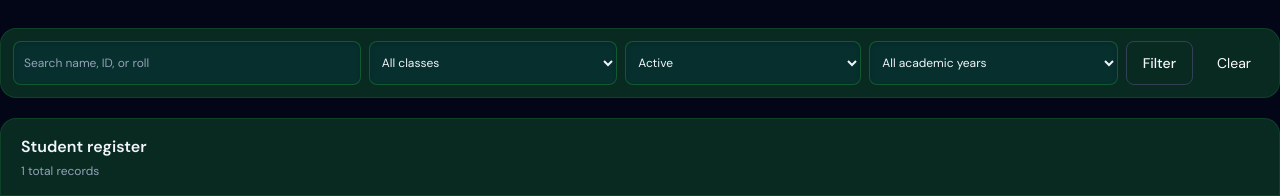
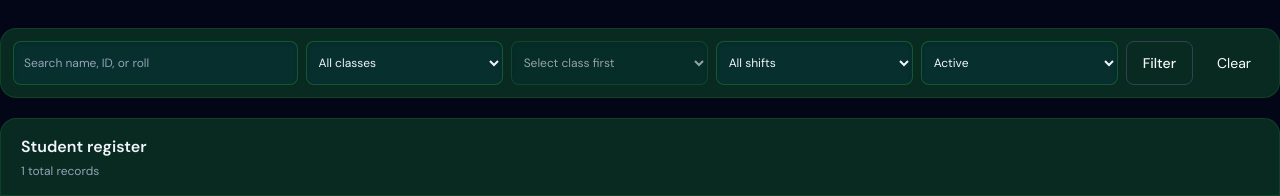
Before and after one commit to webspaceit/sms.rosegardenhs.edu.bd, a PHP site: template resources/views/students/index.php in a window 1280 px wide. Shown: the part 92-288 px from the top of the page. Run offline with PHP 8.4, Linux system fonts and the light colour scheme; the template is opened without the code that fills it: most values are stand-ins (such as "Sample title", 1, 10 or a date in 2020); data that the repository does not hold is empty; some libraries are stand-ins or nearby versions.

Commit message:
Update project

```diff
--- a/resources/views/students/index.php
+++ b/resources/views/students/index.php
@@ -6,6 +6,8 @@ use App\Core\View;
 $paginationUrl = static fn (int $targetPage): string => Url::to('/students') . '?' . http_build_query([
     'q' => $search,
     'class_id' => $selectedClass,
+    'section_id' => $selectedSection,
+    'shift' => $selectedShift,
     'group' => $selectedAcademicGroup,
     'status' => $selectedStatus,
     'year_id' => $selectedYear,
@@ -28,13 +30,13 @@ $columnCount = 12 + ($canDeleteStudents ? 1 : 0) + ($showAcademicGroupFilter ? 1
             <p class="mt-1 text-sm text-white">Admissions, class placement, and student status</p>
         </div>
         <div class="flex flex-wrap gap-2">
-            <a href="<?= Url::to('/students/export?' . http_build_query(['q' => $search, 'class_id' => $selectedClass, 'group' => $selectedAcademicGroup, 'status' => $selectedStatus, 'year_id' => $selectedYear])) ?>" class="form-action-button">Export CSV</a>
+            <a href="<?= Url::to('/students/export?' . http_build_query(['q' => $search, 'class_id' => $selectedClass, 'section_id' => $selectedSection, 'shift' => $selectedShift, 'group' => $selectedAcademicGroup, 'status' => $selectedStatus, 'year_id' => $selectedYear])) ?>" class="form-action-button">Export CSV</a>
             <a href="<?= Url::to('/students/new') ?>" class="rounded-lg border border-green-100/20 px-4 py-2.5 text-sm text-green-100 hover:border-green-300">Full admission</a>
             <a href="<?= Url::to('/students/quick-admit') ?>" class="form-action-button">Quick admit</a>
         </div>
     </header>
 
-    <form id="student-filters" method="get" action="<?= Url::to('/students') ?>" class="mt-7 grid min-w-0 gap-2 rounded-2xl border border-green-900/60 bg-[#0b3425]/80 p-3 sm:grid-cols-2 <?= $showAcademicGroupFilter ? 'xl:grid-cols-[minmax(140px,1.4fr)_minmax(105px,.95fr)_minmax(105px,.95fr)_minmax(105px,.95fr)_minmax(115px,1fr)_auto_auto]' : 'xl:grid-cols-[minmax(140px,1.4fr)_minmax(110px,1fr)_minmax(105px,.95fr)_minmax(115px,1fr)_auto_auto]' ?>">
+    <form id="student-filters" method="get" action="<?= Url::to('/students') ?>" class="mt-7 grid min-w-0 gap-2 rounded-2xl border border-green-900/60 bg-[#0b3425]/80 p-3 sm:grid-cols-2 <?= $showAcademicGroupFilter ? 'xl:grid-cols-[minmax(130px,1.3fr)_minmax(95px,.85fr)_minmax(95px,.85fr)_minmax(95px,.85fr)_minmax(95px,.85fr)_minmax(95px,.85fr)_auto_auto]' : 'xl:grid-cols-[minmax(130px,1.3fr)_minmax(100px,.9fr)_minmax(100px,.9fr)_minmax(100px,.9fr)_minmax(100px,.9fr)_auto_auto]' ?>">
         <label class="sr-only" for="student-search">Search students</label>
         <input id="student-search" name="q" value="<?= View::escape($search) ?>" placeholder="Search name, ID, or roll" class="h-11 min-w-0 rounded-lg border border-green-800/80 bg-[#062f2d] px-2.5 py-2 text-xs text-slate-100 shadow-inner shadow-black/10 transition placeholder:text-slate-500 outline-none focus:border-emerald-400 focus:ring-2 focus:ring-emerald-400/15">
         <label class="sr-only" for="student-class">Class</label>
@@ -42,16 +44,21 @@ $columnCount = 12 + ($canDeleteStudents ? 1 : 0) + ($showAcademicGroupFilter ? 1
             <option value="0">All classes</option>
             <?php foreach ($classes as $class): ?><option value="<?= (int) $class['id'] ?>" data-numeric-level="<?= (int) $class['numeric_level'] ?>" data-class-name="<?= View::escape($class['name']) ?>" <?= $selectedClass === (int) $class['id'] ? 'selected' : '' ?>><?= View::escape($class['name']) ?></option><?php endforeach; ?>
         </select>
+        <label class="sr-only" for="student-section">Section</label>
+        <select id="student-section" name="section_id" <?= $selectedClass > 0 ? '' : 'disabled' ?> class="h-11 min-w-0 rounded-lg border border-green-800/80 bg-[#062f2d] px-2 py-2 text-xs text-slate-100 shadow-inner shadow-black/10 transition hover:border-green-700 focus:border-emerald-400 focus:outline-none focus:ring-2 focus:ring-emerald-400/15 disabled:cursor-not-allowed disabled:opacity-60">
+            <option value="0"><?= $selectedClass > 0 ? 'All sections' : 'Select class first' ?></option>
+            <?php foreach ($sections as $section): ?><option value="<?= (int) $section['id'] ?>" data-class-id="<?= (int) $section['class_id'] ?>" <?= $selectedSection === (int) $section['id'] ? 'selected' : '' ?>><?= View::escape($section['name']) ?></option><?php endforeach; ?>
+        </select>
+        <label class="sr-only" for="student-shift">Shift</label>
+        <select id="student-shift" name="shift" class="h-11 min-w-0 rounded-lg border border-green-800/80 bg-[#062f2d] px-2 py-2 text-xs text-slate-100 shadow-inner shadow-black/10 transition hover:border-green-700 focus:border-emerald-400 focus:outline-none focus:ring-2 focus:ring-emerald-400/15">
+            <option value="" <?= $selectedShift === '' ? 'selected' : '' ?>>All shifts</option>
+            <?php foreach (['Morning', 'Day'] as $shiftOption): ?><option value="<?= $shiftOption ?>" <?= $selectedShift === $shiftOption ? 'selected' : '' ?>><?= $shiftOption ?></option><?php endforeach; ?>
+        </select>
         <label id="student-group-filter-wrap" class="<?= $showAcademicGroupFilter ? '' : 'hidden' ?> min-w-0"><span class="sr-only">Academic group</span><select id="student-group" name="group" class="h-11 w-full min-w-0 rounded-lg border border-green-800/80 bg-[#062f2d] px-2 py-2 text-xs text-slate-100 shadow-inner shadow-black/10 transition hover:border-green-700 focus:border-emerald-400 focus:outline-none focus:ring-2 focus:ring-emerald-400/15"><option value="">All groups</option><?php foreach ($academicGroups as $group): ?><option value="<?= View::escape($group) ?>" <?= $selectedAcademicGroup === $group ? 'selected' : '' ?>><?= View::escape($group) ?></option><?php endforeach; ?></select></label>
         <label class="sr-only" for="student-status">Status</label>
         <select id="student-status" name="status" class="h-11 min-w-0 rounded-lg border border-green-800/80 bg-[#062f2d] px-2 py-2 text-xs text-slate-100 shadow-inner shadow-black/10 transition hover:border-green-700 focus:border-emerald-400 focus:outline-none focus:ring-2 focus:ring-emerald-400/15">
             <option value="">All statuses</option>
             <?php foreach (['active' => 'Active', 'inactive' => 'Inactive', 'graduated' => 'Graduated'] as $value => $label): ?><option value="<?= $value ?>" <?= $selectedStatus === $value ? 'selected' : '' ?>><?= $label ?></option><?php endforeach; ?>
-        </select>
-        <label class="sr-only" for="student-year">Academic year</label>
-        <select id="student-year" name="year_id" class="h-11 min-w-0 rounded-lg border border-green-800/80 bg-[#062f2d] px-2 py-2 text-xs text-slate-100 shadow-inner shadow-black/10 transition hover:border-green-700 focus:border-emerald-400 focus:outline-none focus:ring-2 focus:ring-emerald-400/15">
-            <option value="0" <?= $selectedYear === 0 ? 'selected' : '' ?>>All academic years</option>
-            <?php foreach ($academicYears as $academicYear): ?><option value="<?= (int) $academicYear['id'] ?>" <?= $selectedYear === (int) $academicYear['id'] ? 'selected' : '' ?>><?= View::escape($academicYear['name']) ?><?= $academicYear['is_current'] ? ' · Current' : '' ?></option><?php endforeach; ?>
         </select>
         <button class="h-11 rounded-lg border border-slate-700 px-4 text-sm font-medium hover:border-green-400">Filter</button>
         <a href="<?= Url::to('/students') ?>" class="inline-flex h-11 items-center justify-center rounded-lg px-4 text-center text-sm text-white hover:text-white">Clear</a>
@@ -68,6 +75,8 @@ $columnCount = 12 + ($canDeleteStudents ? 1 : 0) + ($showAcademicGroupFilter ? 1
                     <?= Csrf::field() ?>
                     <input type="hidden" name="q" value="<?= View::escape($search) ?>">
                     <input type="hidden" name="class_id" value="<?= $selectedClass ?>">
+                    <input type="hidden" name="section_id" value="<?= $selectedSection ?>">
+                    <input type="hidden" name="shift" value="<?= View::escape($selectedShift) ?>">
                     <input type="hidden" name="group" value="<?= View::escape($selectedAcademicGroup) ?>">
                     <input type="hidden" name="status" value="<?= View::escape($selectedStatus) ?>">
                     <input type="hidden" name="year_id" value="<?= $selectedYear ?>">
@@ -203,12 +212,25 @@ $columnCount = 12 + ($canDeleteStudents ? 1 : 0) + ($showAcademicGroupFilter ? 1
     (() => {
         const filterForm = document.getElementById('student-filters');
         const classSelect = document.getElementById('student-class');
+        const sectionSelect = document.getElementById('student-section');
         const groupWrap = document.getElementById('student-group-filter-wrap');
         const groupSelect = document.getElementById('student-group');
-        if (!filterForm || !classSelect || !groupWrap || !groupSelect) return;
+        if (!filterForm || !classSelect || !sectionSelect || !groupWrap || !groupSelect) return;
 
-        const columnsWithoutGroup = 'minmax(140px,1.4fr) minmax(110px,1fr) minmax(105px,.95fr) minmax(115px,1fr) auto auto';
-        const columnsWithGroup = 'minmax(140px,1.4fr) minmax(105px,.95fr) minmax(105px,.95fr) minmax(105px,.95fr) minmax(115px,1fr) auto auto';
+        const columnsWithoutGroup = 'minmax(130px,1.3fr) minmax(100px,.9fr) minmax(100px,.9fr) minmax(100px,.9fr) minmax(100px,.9fr) auto auto';
+        const columnsWithGroup = 'minmax(130px,1.3fr) minmax(95px,.85fr) minmax(95px,.85fr) minmax(95px,.85fr) minmax(95px,.85fr) minmax(95px,.85fr) auto auto';
+        const syncSections = (resetSelection = false) => {
+            const selectedClassId = classSelect.value;
+            const selectedOption = sectionSelect.selectedOptions[0];
+            sectionSelect.disabled = selectedClassId === '0';
+            sectionSelect.options[0].textContent = selectedClassId === '0' ? 'Select class first' : 'All sections';
+            for (const option of Array.from(sectionSelect.options).slice(1)) {
+                option.hidden = option.dataset.classId !== selectedClassId;
+            }
+            if (resetSelection || (selectedOption?.value !== '0' && selectedOption?.dataset.classId !== selectedClassId)) {
+                sectionSelect.value = '0';
+            }
+        };
         const syncGroupFilter = () => {
             const selectedClass = classSelect.selectedOptions[0];
             const normalizedClassName = (selectedClass?.dataset.className || selectedClass?.textContent || '').replace(/[^a-z0-9]/gi, '').toLowerCase();
@@ -225,8 +247,12 @@ $columnCount = 12 + ($canDeleteStudents ? 1 : 0) + ($showAcademicGroupFilter ? 1
                 : '';
         };
 
-        classSelect.addEventListener('change', syncGroupFilter);
+        classSelect.addEventListener('change', () => {
+            syncSections(true);
+            syncGroupFilter();
+        });
         window.addEventListener('resize', syncGroupFilter);
+        syncSections();
         syncGroupFilter();
     })();
     </script>
```
Also changed, not shown: app/Controllers/StudentController.php (+23 -4 lines), app/Models/Student.php (+13 -5 lines).
